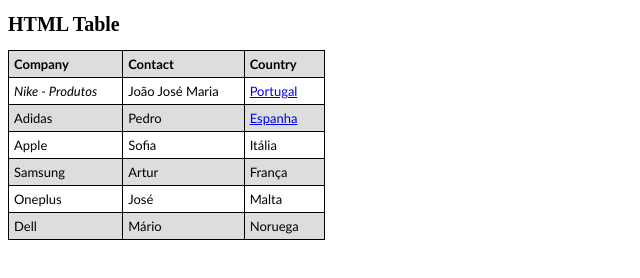
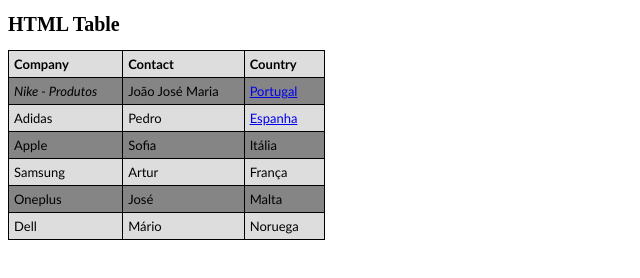
Before and after one commit to JoaoNunesPaiva/HTML_04_Exercicios, a plain HTML site: page index.html in a window 1280 px wide. Shown: the whole page, without its empty margins (0-640 px from the left). Drawn offline with Linux system fonts and the light colour scheme.

Commit message:
alterações as restantes colunas

```diff
--- a/style.css
+++ b/style.css
@@ -20,3 +20,6 @@ thead,
 tr:nth-child(even){
     background-color: #dddddd;
 }
+tbody tr:nth-child(odd){
+    background-color: rgb(133, 133, 133);
+}
```
